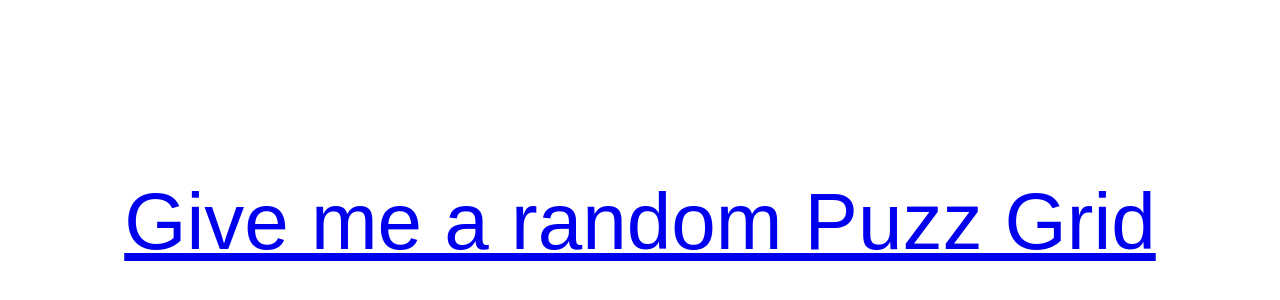
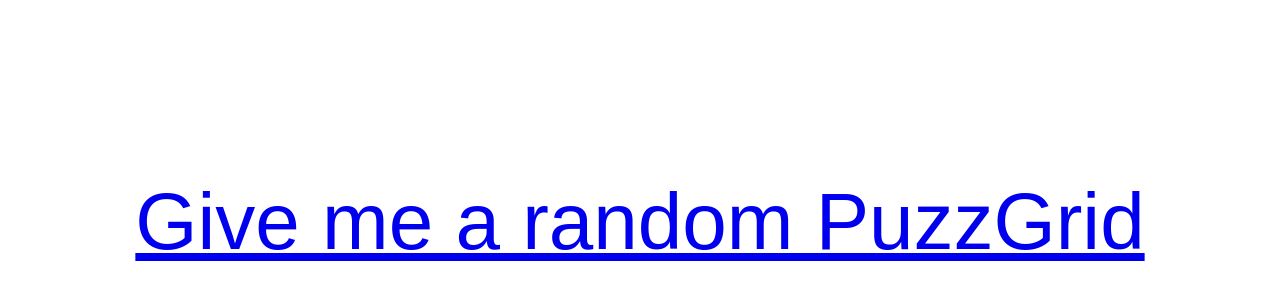
Before and after one commit to 2xAA/random-puzz-grid, a plain HTML site: page index.html in a window 1280 px wide. Shown: the part 178-478 px from the top of the page. Drawn offline with Linux system fonts and the light colour scheme.

Commit message:
Fix typo

```diff
--- a/index.html
+++ b/index.html
@@ -4,7 +4,7 @@
 <head>
     <meta charset="UTF-8">
     <meta name="viewport" content="width=device-width, initial-scale=1.0">
-    <title>Random Puzz Grid</title>
+    <title>Random PuzzGrid</title>
     <style>
         html,
         body {
@@ -26,7 +26,7 @@
 </head>
 
 <body>
-    <a href="http://" target="_blank" rel="noopener noreferrer">Give me a random Puzz Grid</a>
+    <a href="http://" target="_blank" rel="noopener noreferrer">Give me a random PuzzGrid</a>
 
     <script>
         function getRandomLink() {
```
